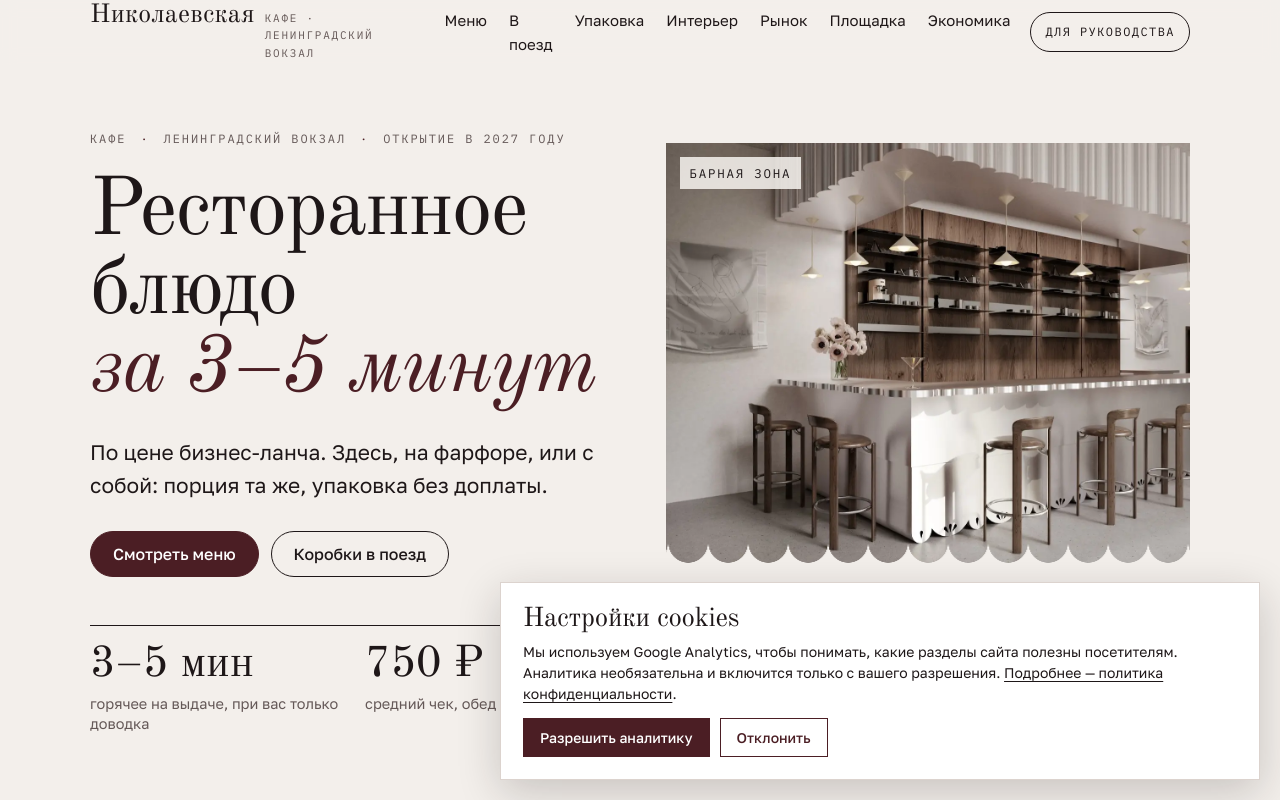
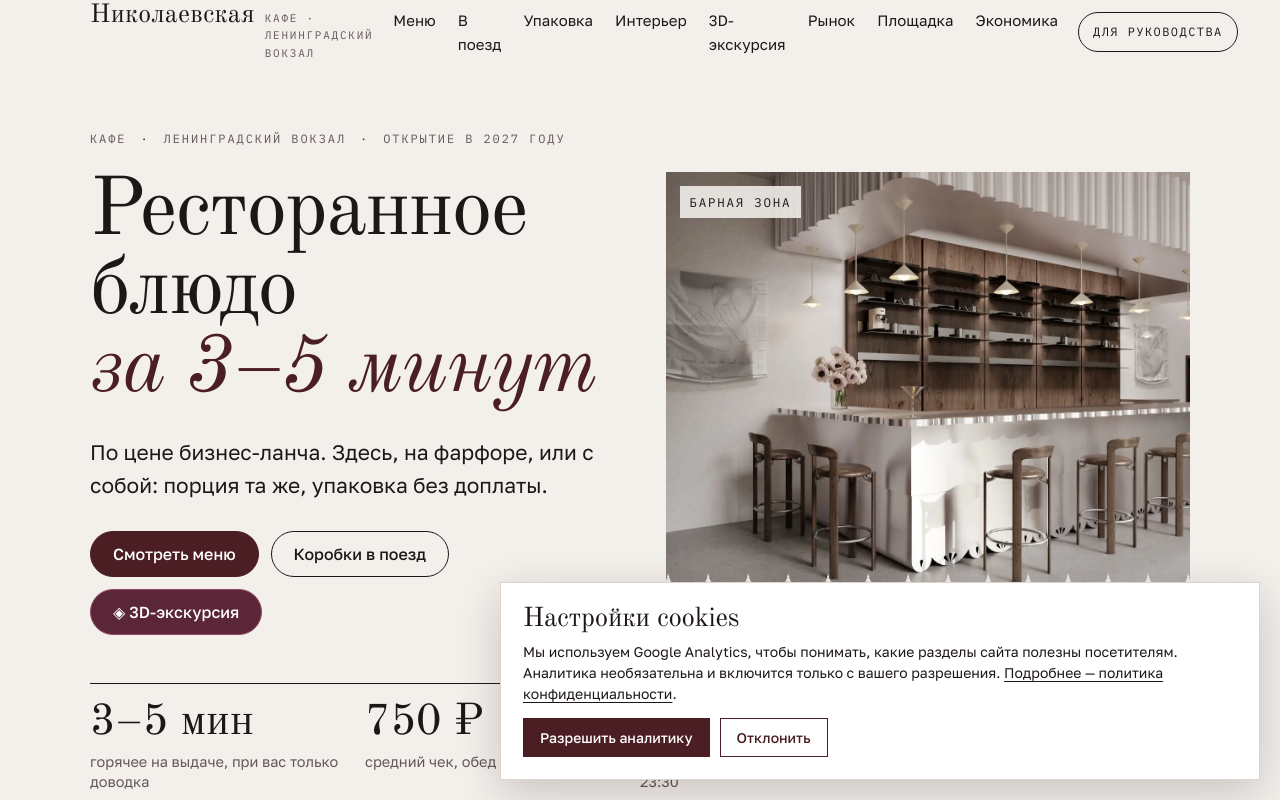
Before and after one commit to 9j8f7j5kwp-source/Nikolayevskaya-new, a plain HTML site: page index.html in a window 1280 px wide. Shown: the top 800 px of the page. Drawn offline with Linux system fonts and the light colour scheme.

Commit message:
Add VR tour navigation and prominent hero link

```diff
--- a/index.html
+++ b/index.html
@@ -485,7 +485,7 @@ footer b { color: var(--ink); font-weight: 500; }
   <div class="wrap">
     <a class="brand" href="#top" aria-label="Николаевская, наверх"><b>Николаевская</b><span>кафе · Ленинградский вокзал</span></a>
     <nav class="nav" aria-label="Разделы">
-      <a href="#menu">Меню</a><a href="#poezd">В поезд</a><a href="#packaging">Упаковка</a><a href="#interier">Интерьер</a><a href="#competition">Рынок</a><a href="#due-diligence">Площадка</a><a href="#economics">Экономика</a>
+      <a href="#menu">Меню</a><a href="#poezd">В поезд</a><a href="#packaging">Упаковка</a><a href="#interier">Интерьер</a><a href="vr/" aria-label="Открыть виртуальную 3D-экскурсию">3D-экскурсия</a><a href="#competition">Рынок</a><a href="#due-diligence">Площадка</a><a href="#economics">Экономика</a>
     </nav>
     <a class="top-cta" href="#decision">Для руководства</a>
   </div>
@@ -501,6 +501,7 @@ footer b { color: var(--ink); font-weight: 500; }
         <div class="actions">
           <a class="btn solid" href="#menu">Смотреть меню</a>
           <a class="btn" href="#poezd">Коробки в поезд</a>
+          <a class="btn" href="vr/" style="border-color:#8a4b5c;background:#5b2738;color:#fff" aria-label="Открыть 3D-экскурсию по концептуальному ресторану">◈ 3D-экскурсия</a>
         </div>
       </div>
       <figure class="hero-media" style="margin:0">
```
